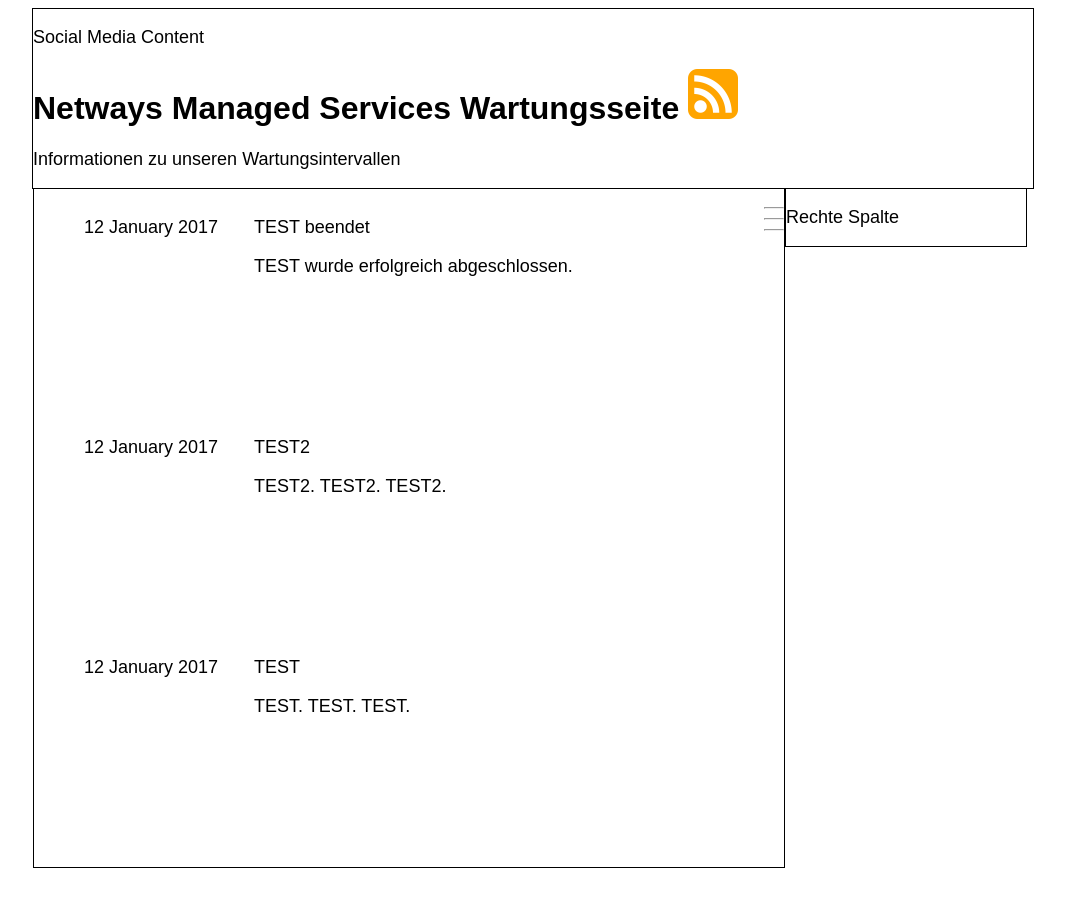
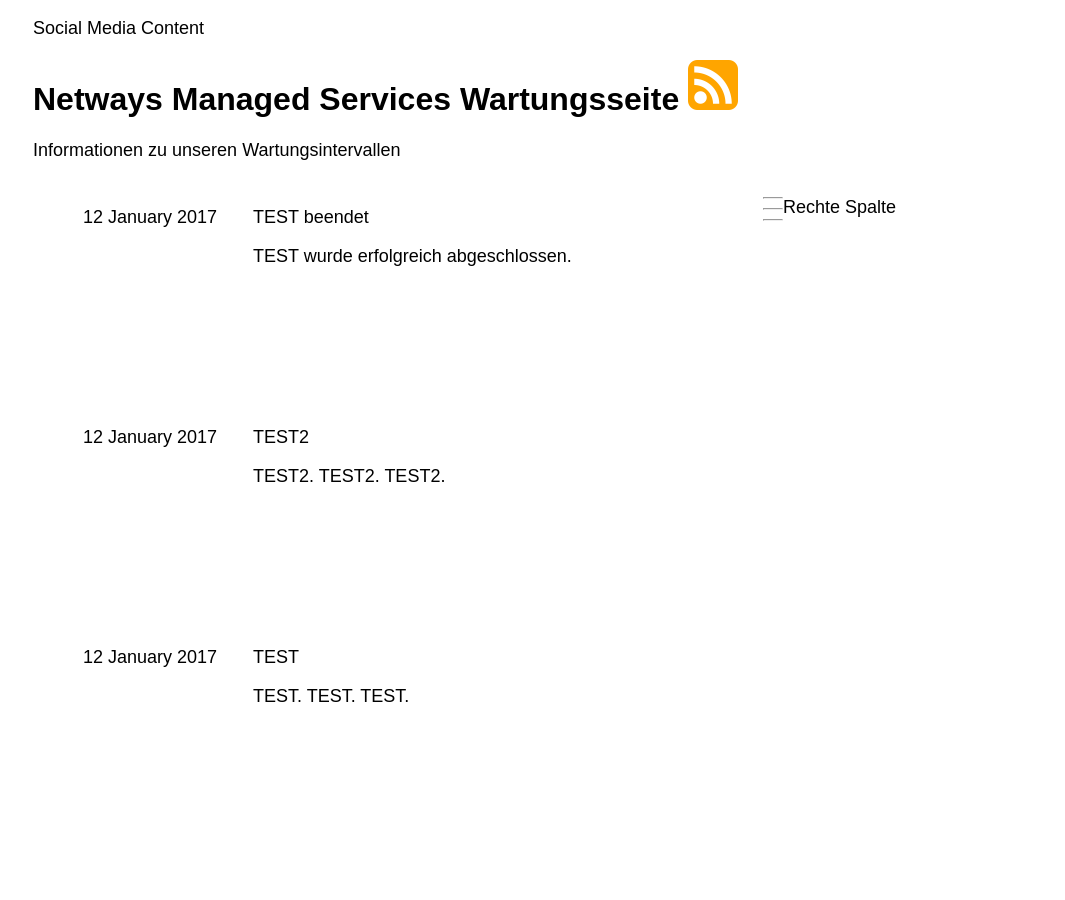
Before and after one commit to Storagegirl/storagegirl.github.io, a Jekyll site: the page built from index.html, in a window 1280 px wide. Shown: the whole page, without its empty margins (107-1172 px from the left). Built offline with Jekyll 4.4.1, drawn with Linux system fonts in a browser that asks for light colours.

Commit message:
Update index.html

```diff
--- a/index.html
+++ b/index.html
@@ -3,7 +3,7 @@
 title: Wartungsübersicht
 ---
 
-<div id="container" style="margin:auto; width:1000px; border:1px solid black">
+<div id="container" style="margin:auto; width:1000px">
 
 	<div class=boxsocial>
 	<p>Social Media Content</p>
@@ -14,7 +14,7 @@
 	<p>Informationen zu unseren Wartungsintervallen</p>
 	</div>
 
-	<div id="container2" style="float:left; width:750px; border:1px solid black">
+	<div id="container2" style="float:left; width:750px">
 		<ul class="posts">
 		{% for post in site.posts %}
 		<div class=boxdate>
@@ -29,7 +29,7 @@
 		</ul>
 	</div>
 
-	<div id="container3" style="float:left; width:240px; border:1px solid black">
+	<div id="container3" style="float:left; width:240px">
 		<p>Rechte Spalte</p>
 	</div>
 
```
